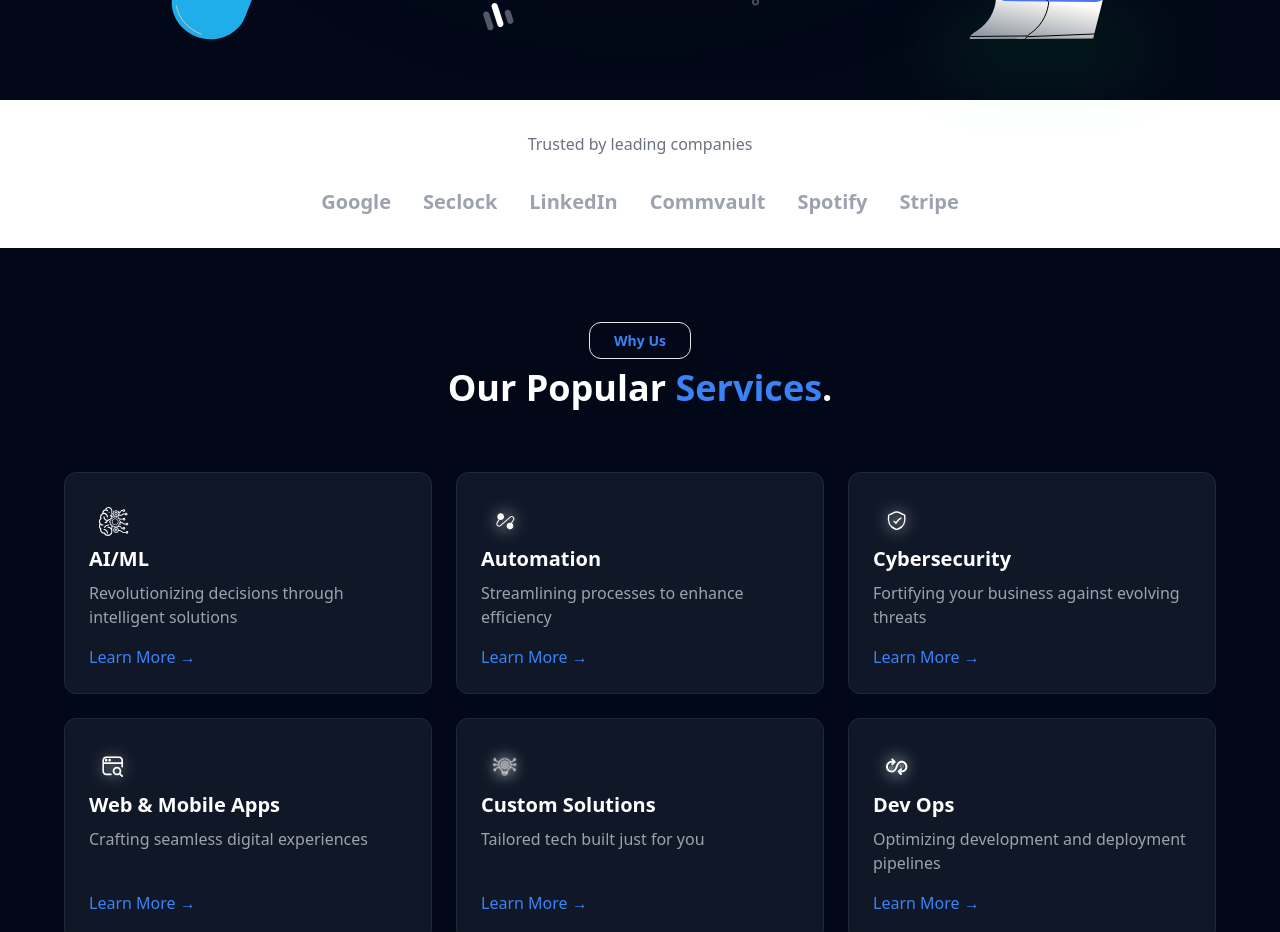
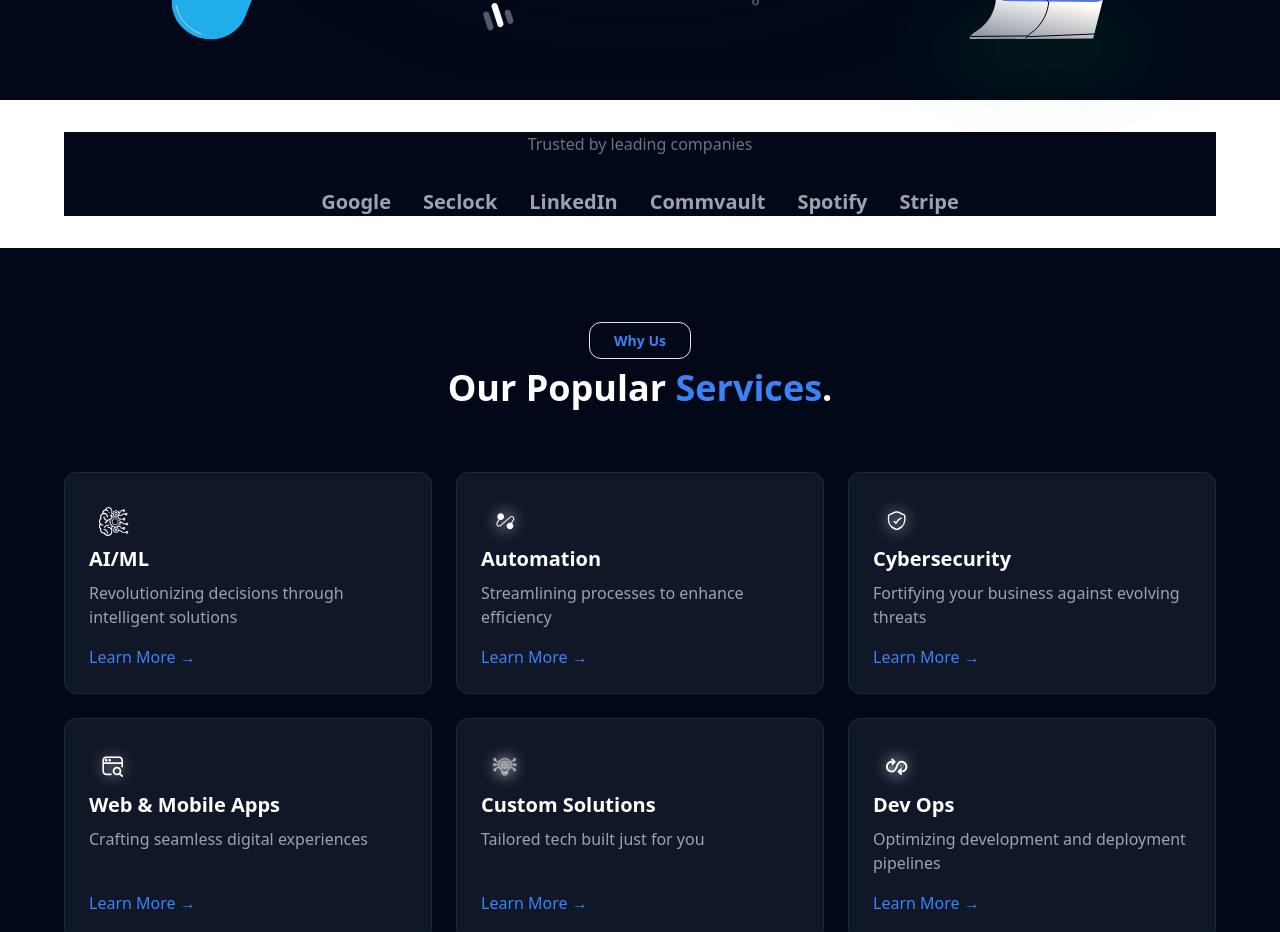
Before and after one commit to raheelanjum786/CacheLogic, a React (Vite) app: page / in a window 1280 px wide. Shown: the part 900-1832 px from the top of the page. Built offline with nearby package versions, Linux system fonts and the light colour scheme.

Commit message:
TrustedBy Color Issue

```diff
--- a/src/content/TrustedBy.jsx
+++ b/src/content/TrustedBy.jsx
@@ -10,7 +10,7 @@
 
   return (
     <div className="py-8">
-      <div className="max-w-6xl mx-auto px-4">
+      <div className="max-w-6xl bg-[#020817] mx-auto px-4">
         <p className="text-center text-gray-500 mb-8">
           Trusted by leading companies
         </p>
```
